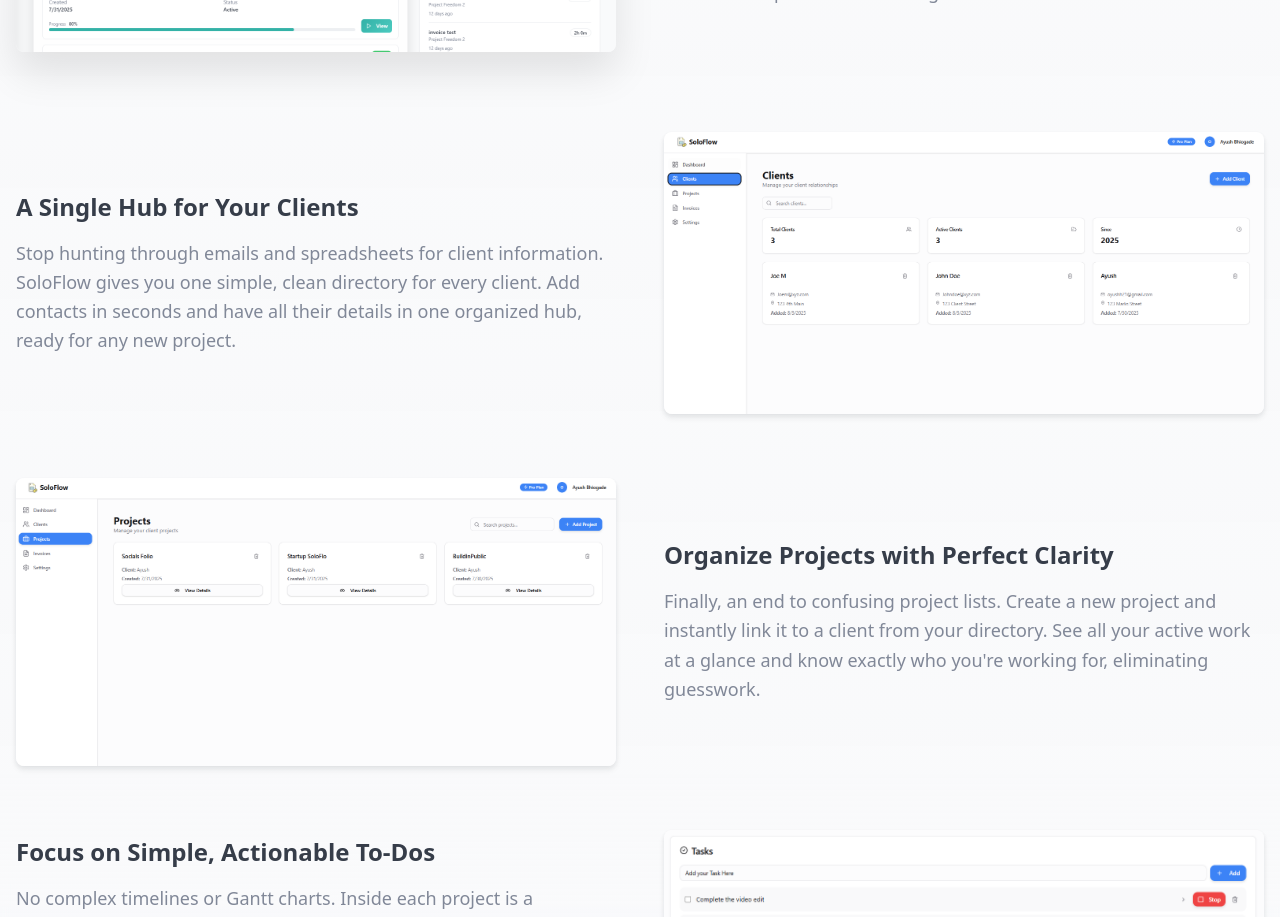
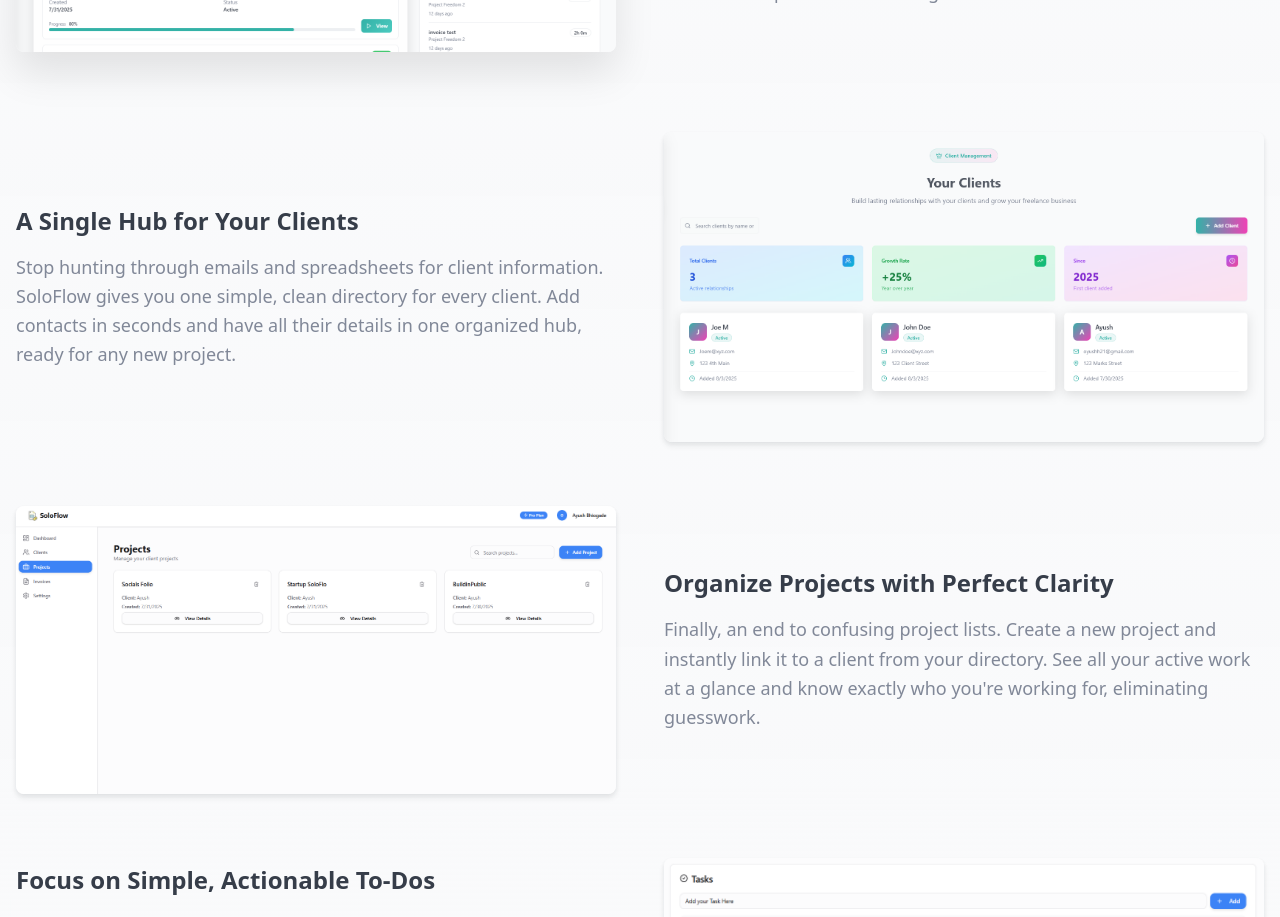
Before and after one commit to ayudb1304-wq/solo-flow-time, a React (Vite) app: page / in a window 1280 px wide. Shown: the part 2200-3117 px from the top of the page. Built offline with nearby package versions, Linux system fonts and the light colour scheme.

Commit message:
Update landing page screenshot

```diff
--- a/src/pages/Landing.tsx
+++ b/src/pages/Landing.tsx
@@ -298,7 +298,7 @@ export const Landing = ({ onGetStarted }: LandingProps) => {
           </div>
           <div>
             <img
-              src="/lovable-uploads/c3393c10-c430-44ba-8a9c-057552675889.png"
+              src="/assets/clients-screenshot.png"
               alt="SoloFlow Clients Management"
               className="w-full rounded-lg shadow-elegant hover:shadow-glow transition-all duration-300 hover:scale-105"
             />
```
Also changed, not shown: public/assets/clients-screenshot.png (added).
